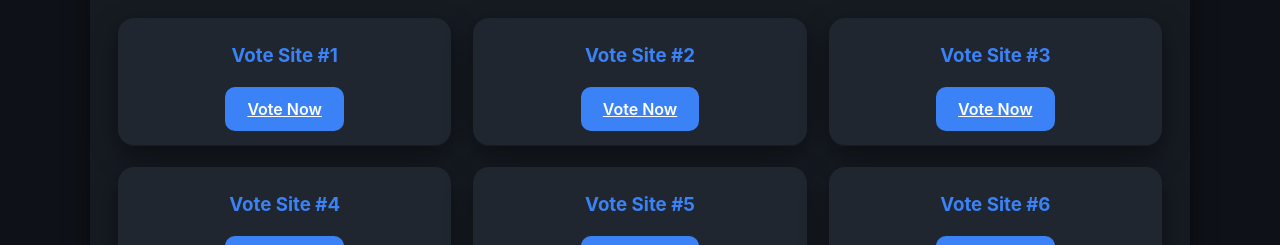
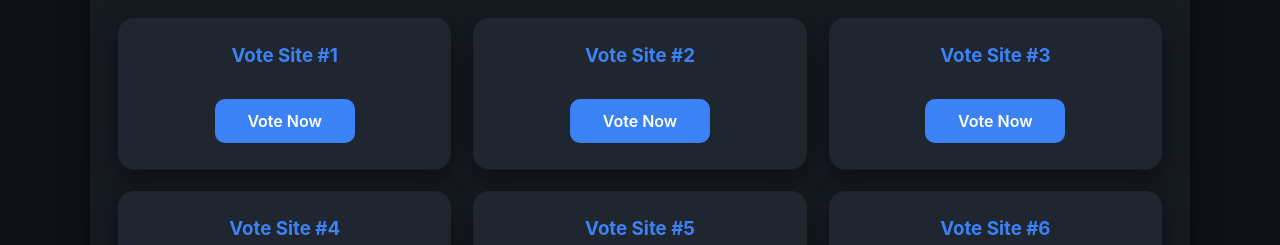
Before and after one commit to Viizorr/ricksmcserver, a plain HTML site: page vote.html in a window 1280 px wide. Shown: the part 520-765 px from the top of the page. Drawn offline with Linux system fonts and the light colour scheme.

Commit message:
Button Layout Fixes

```diff
--- a/styles.css
+++ b/styles.css
@@ -336,6 +336,27 @@ button:hover,
   box-shadow: 0 8px 20px rgba(88,101,242,0.35);
 }
 
+/* ===================== BUTTON LINK FIX ===================== */
+
+a.button {
+  display: inline-block;
+  text-decoration: none;
+  color: #ffffff;
+}
+
+a.button:visited {
+  color: #ffffff;
+}
+
+a.button:hover {
+  color: #ffffff;
+}
+
+.button {
+  min-width: 140px;
+  text-align: center;
+}
+
 /* ===================== FOOTER ===================== */
 
 footer {
```
